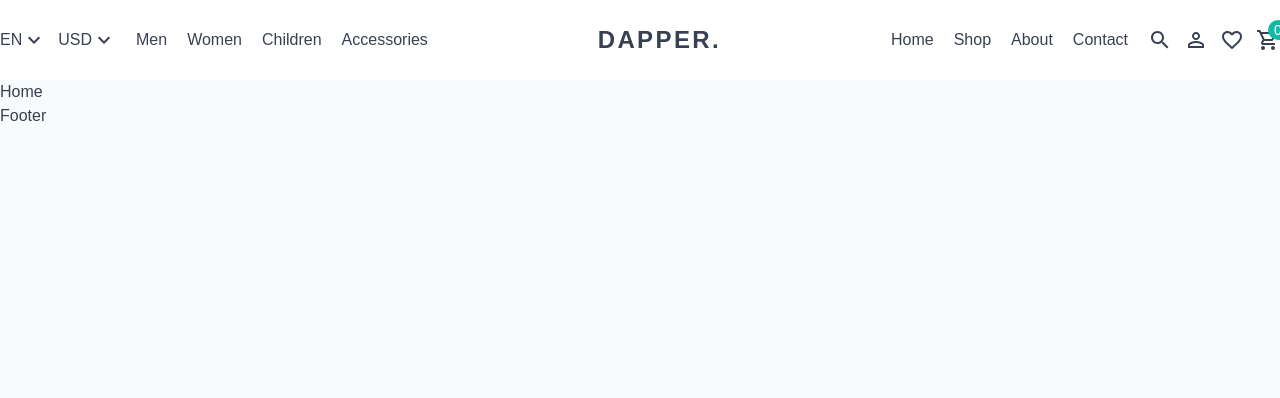
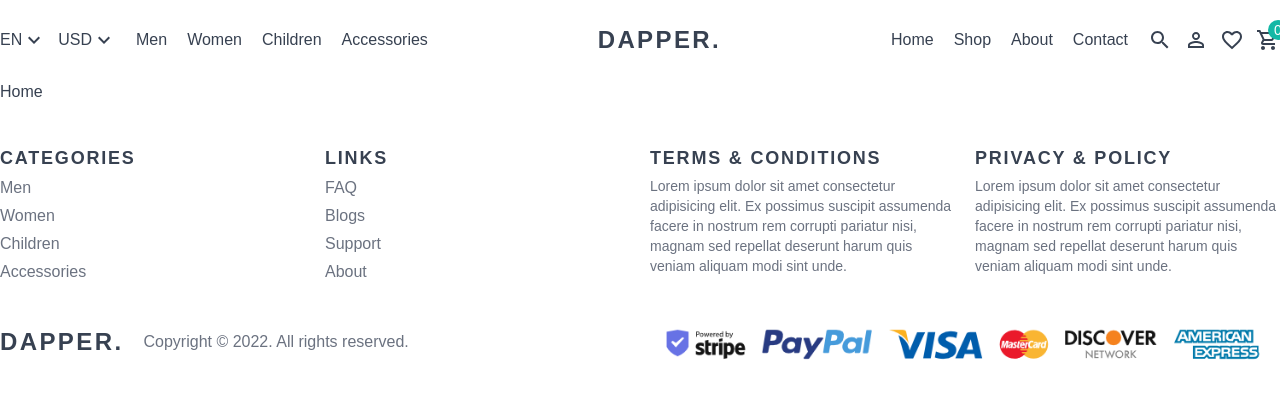
Before and after one commit to shohan-pherones/dapper-clothing-store-client, a React (Create React App) app: page / in a window 1280 px wide. Shown: the top 398 px of the page. Built offline with nearby package versions, Linux system fonts and the light colour scheme.

Commit message:
footer done

```diff
--- a/src/App.js
+++ b/src/App.js
@@ -38,7 +38,7 @@ const router = createBrowserRouter([
 
 const App = () => {
   return (
-    <div className="app min-h-screen bg-gray-50 text-gray-700">
+    <div className="app text-gray-700">
       <RouterProvider router={router} />
     </div>
   );
--- a/src/components/Footer.jsx
+++ b/src/components/Footer.jsx
@@ -1,5 +1,68 @@
+import { Link } from "react-router-dom";
+import PaymentImage from "../assets/images/payment.png";
+
 const Footer = () => {
-  return <div>Footer</div>;
+  return (
+    <footer className="footer">
+      <div className="container mx-auto py-10 flex flex-col gap-5 text-gray-500">
+        <div className="top flex gap-5">
+          <div className="part flex flex-col flex-1 gap-1">
+            <span className="uppercase text-lg tracking-widest font-semibold text-gray-700">
+              Categories
+            </span>
+            <Link to="/products/1">Men</Link>
+            <Link to="/products/2">Women</Link>
+            <Link to="/products/3">Children</Link>
+            <Link to="/products/4">Accessories</Link>
+          </div>
+          <div className="part flex flex-col flex-1 gap-1">
+            <span className="uppercase text-lg tracking-widest font-semibold text-gray-700">
+              Links
+            </span>
+            <Link to="/faq">FAQ</Link>
+            <Link to="/blogs">Blogs</Link>
+            <Link to="/support">Support</Link>
+            <Link to="/about">About</Link>
+          </div>
+          <div className="part flex flex-col flex-1 gap-1">
+            <span className="uppercase text-lg tracking-widest font-semibold text-gray-700">
+              Terms & Conditions
+            </span>
+            <p className="text-sm">
+              Lorem ipsum dolor sit amet consectetur adipisicing elit. Ex
+              possimus suscipit assumenda facere in nostrum rem corrupti
+              pariatur nisi, magnam sed repellat deserunt harum quis veniam
+              aliquam modi sint unde.
+            </p>
+          </div>
+          <div className="part flex flex-col flex-1 gap-1">
+            <span className="uppercase text-lg tracking-widest font-semibold text-gray-700">
+              Privacy & Policy
+            </span>
+            <p className="text-sm">
+              Lorem ipsum dolor sit amet consectetur adipisicing elit. Ex
+              possimus suscipit assumenda facere in nostrum rem corrupti
+              pariatur nisi, magnam sed repellat deserunt harum quis veniam
+              aliquam modi sint unde.
+            </p>
+          </div>
+        </div>
+        <div className="bottom flex justify-between items-center gap-5">
+          <div className="part flex gap-5 items-center flex-1">
+            <span className="logo uppercase text-2xl font-bold tracking-widest text-gray-700">
+              Dapper.
+            </span>
+            <p>
+              Copyright &copy; {new Date().getFullYear()}. All rights reserved.
+            </p>
+          </div>
+          <div className="part flex-1">
+            <img src={PaymentImage} alt="Payment banner" />
+          </div>
+        </div>
+      </div>
+    </footer>
+  );
 };
 
 export default Footer;
--- a/src/components/Navbar.jsx
+++ b/src/components/Navbar.jsx
@@ -7,7 +7,7 @@ import ShoppingCartOutlinedIcon from "@mui/icons-material/ShoppingCartOutlined";
 
 const Navbar = () => {
   return (
-    <nav className="navbar bg-white h-20 flex items-center justify-center">
+    <nav className="navbar h-20 flex items-center justify-center">
       <div className="container mx-auto flex justify-between items-center gap-5">
         <div className="left flex gap-5">
           <div className="buttons flex gap-3">
```
Also changed, not shown: src/assets/images/payment.png (added).
